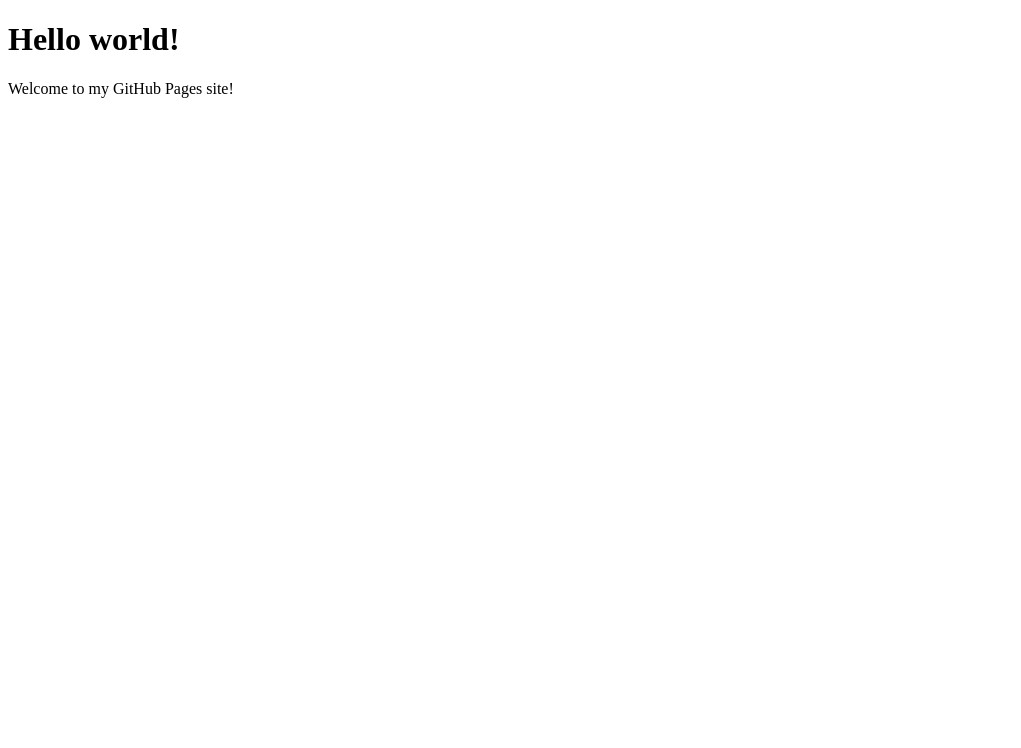
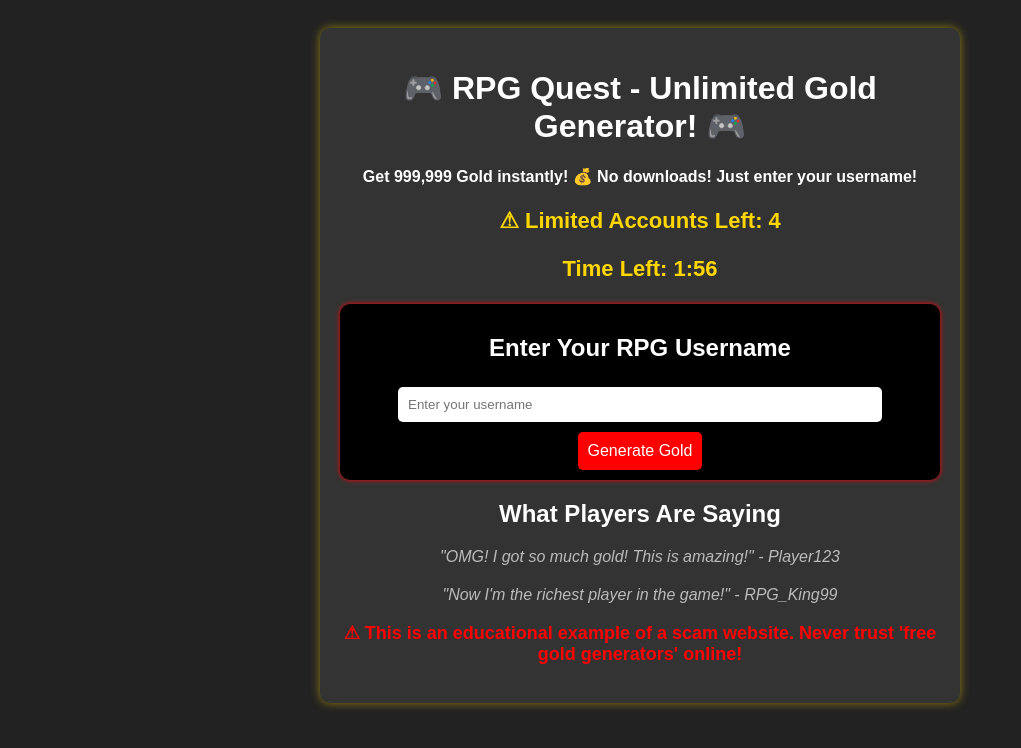
Before and after one commit to JARCSHERED/scampage.github.io, a plain HTML site: page index.html in a window 1280 px wide. Shown: the whole page, without its empty margins (0-1021 px from the left). Drawn offline with Linux system fonts and the light colour scheme.

Commit message:
Update index.html

```diff
--- a/index.html
+++ b/index.html
@@ -1,10 +1,142 @@
 <!DOCTYPE html>
-<html>
-  <head>
-    <title>My GitHub Pages Site</title>
-  </head>
-  <body>
-    <h1>Hello world!</h1>
-    <p>Welcome to my GitHub Pages site!</p>
-  </body>
+<html lang="en">
+<head>
+    <meta charset="UTF-8">
+    <meta name="viewport" content="width=device-width, initial-scale=1.0">
+    <title>🔥 Free Gold Generator - RPG Quest 🔥</title>
+    <style>
+        body {
+            font-family: Arial, sans-serif;
+            text-align: center;
+            background-color: #222;
+            color: white;
+            padding: 20px;
+        }
+        .container {
+            max-width: 600px;
+            margin: auto;
+            background: #333;
+            padding: 20px;
+            border-radius: 10px;
+            box-shadow: 0px 0px 10px rgba(255, 215, 0, 0.5);
+        }
+        .warning {
+            font-size: 18px;
+            color: red;
+            font-weight: bold;
+        }
+        .countdown, .spots-left {
+            font-size: 22px;
+            font-weight: bold;
+            color: gold;
+        }
+        .fake-button {
+            display: inline-block;
+            background: gold;
+            color: black;
+            padding: 15px;
+            font-size: 20px;
+            text-decoration: none;
+            border-radius: 5px;
+            font-weight: bold;
+            box-shadow: 0px 0px 10px rgba(255, 215, 0, 0.8);
+        }
+        .fake-button:hover {
+            background: darkgoldenrod;
+        }
+        .testimonial {
+            font-style: italic;
+            color: #bbb;
+            margin-top: 20px;
+        }
+        .login-box {
+            margin-top: 20px;
+            padding: 10px;
+            background: black;
+            border-radius: 10px;
+            box-shadow: 0px 0px 5px red;
+        }
+        input {
+            width: 80%;
+            padding: 10px;
+            margin-top: 5px;
+            border-radius: 5px;
+            border: none;
+        }
+        button {
+            background: red;
+            color: white;
+            padding: 10px;
+            font-size: 16px;
+            border: none;
+            border-radius: 5px;
+            margin-top: 10px;
+        }
+        button:hover {
+            background: darkred;
+        }
+    </style>
+</head>
+<body>
+
+    <div class="container">
+        <h1>🎮 RPG Quest - Unlimited Gold Generator! 🎮</h1>
+        <p><strong>Get 999,999 Gold instantly! 💰 No downloads! Just enter your username!</strong></p>
+
+        <p class="spots-left">⚠ Limited Accounts Left: <span id="spots">5</span></p>
+        <p class="countdown">Time Left: <span id="timer">02:00</span></p>
+
+        <div class="login-box">
+            <h2>Enter Your RPG Username</h2>
+            <input type="text" placeholder="Enter your username" id="username">
+            <button onclick="fakeLogin()">Generate Gold</button>
+        </div>
+
+        <h2>What Players Are Saying</h2>
+        <p class="testimonial">"OMG! I got so much gold! This is amazing!" - Player123</p>
+        <p class="testimonial">"Now I'm the richest player in the game!" - RPG_King99</p>
+
+        <p class="warning">⚠ This is an educational example of a scam website. Never trust 'free gold generators' online!</p>
+    </div>
+
+    <script>
+        // Fake countdown timer to create false urgency
+        function startCountdown(duration) {
+            let timer = duration, minutes, seconds;
+            setInterval(function () {
+                minutes = Math.floor(timer / 60);
+                seconds = timer % 60;
+                seconds = seconds < 10 ? "0" + seconds : seconds;
+                document.getElementById("timer").textContent = minutes + ":" + seconds;
+                if (--timer < 0) {
+                    timer = duration;
+                }
+            }, 1000);
+        }
+        startCountdown(120); // 2-minute countdown
+
+        // Fake "limited spots" counter
+        function decreaseSpots() {
+            let spots = 5;
+            setInterval(() => {
+                if (spots > 1) {
+                    spots--;
+                    document.getElementById("spots").textContent = spots;
+                }
+            }, 5000);
+        }
+        decreaseSpots();
+
+        // Fake login function - Redirect to "scam.html"
+        function fakeLogin() {
+            let username = document.getElementById("username").value;
+            if (username.trim() === "") {
+                alert("Please enter a valid username!");
+            } else {
+                window.location.href = "scam.html";
+            }
+        }
+    </script>
+
+</body>
 </html>
```
